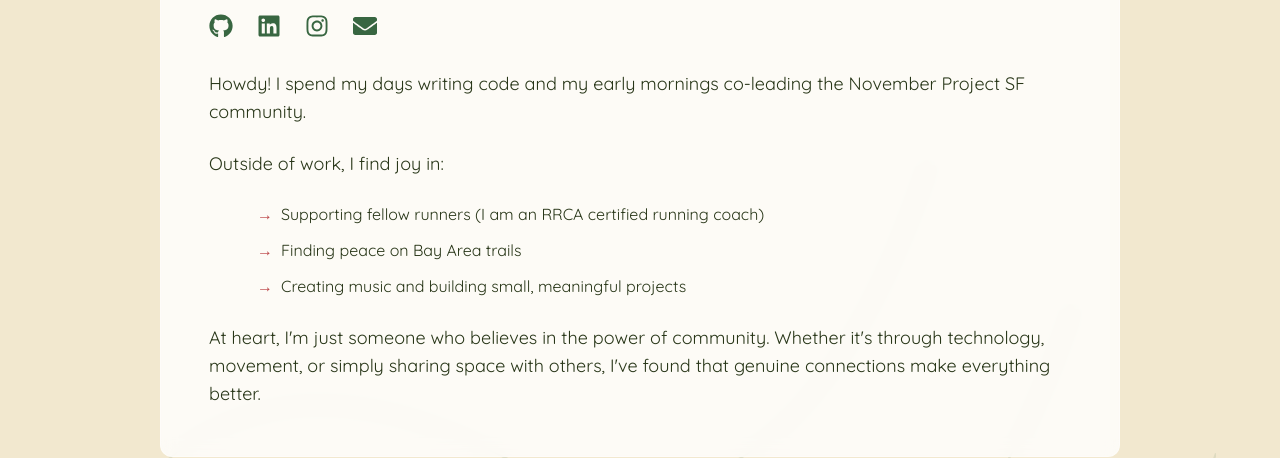
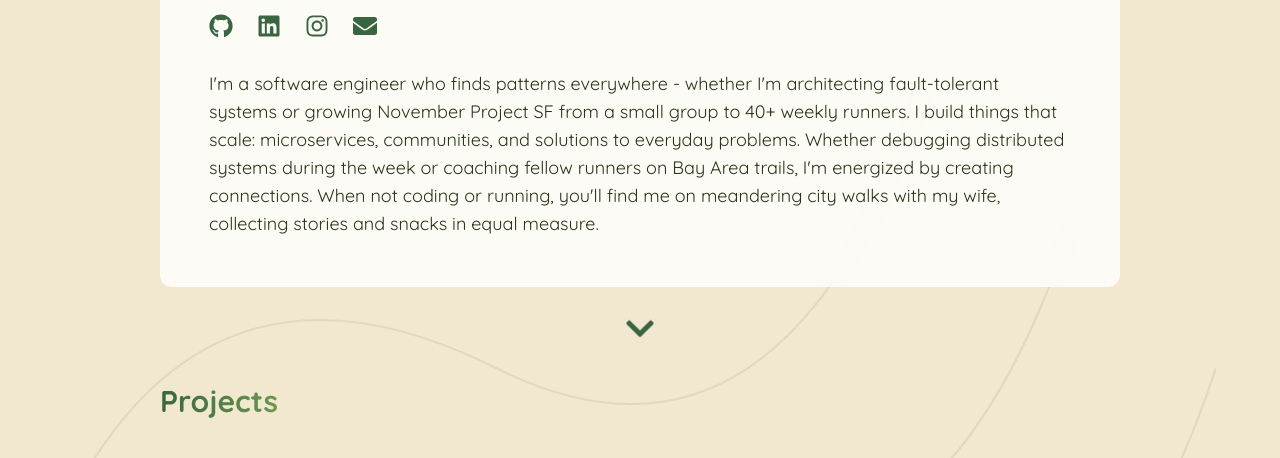
Before and after one commit to butteredxtoast/billkeuth, a Next.js app: page / in a window 1280 px wide. Shown: the part 458-916 px from the top of the page. Built offline with nearby package versions, Linux system fonts and the light colour scheme.

Commit message:
updated text

```diff
--- a/src/app/page.tsx
+++ b/src/app/page.tsx
@@ -93,32 +93,7 @@ export default function Home() {
         </div>
         <div className="prose max-w-none text-foreground font-[Quicksand]">
           <p className="text-lg space-y-6 font-[Quicksand]">
-            Howdy! I spend my days writing code and my early mornings co-leading the November Project SF
-            community.
-          </p>
-          <div className="mt-6 space-y-2">
-            <p className="text-lg font-[Quicksand]">
-              Outside of work, I find joy in:
-            </p>
-            <ul className="list-none space-y-2 ml-4">
-              <li className="flex items-center gap-2">
-                <span className="text-accent">→</span>
-                Supporting fellow runners (I am an RRCA certified running coach)
-              </li>
-              <li className="flex items-center gap-2">
-                <span className="text-accent">→</span>
-                Finding peace on Bay Area trails
-              </li>
-              <li className="flex items-center gap-2">
-                <span className="text-accent">→</span>
-                Creating music and building small, meaningful projects
-              </li>
-            </ul>
-          </div>
-          <p className="text-lg mt-6 font-[Quicksand]">
-            At heart, I&apos;m just someone who believes in the power of community. Whether it&apos;s through
-            technology, movement, or simply sharing space with others, I&apos;ve found that genuine
-            connections make everything better.
+            I'm a software engineer who finds patterns everywhere - whether I'm architecting fault-tolerant systems or growing November Project SF from a small group to 40+ weekly runners. I build things that scale: microservices, communities, and solutions to everyday problems. Whether debugging distributed systems during the week or coaching fellow runners on Bay Area trails, I'm energized by creating connections. When not coding or running, you'll find me on meandering city walks with my wife, collecting stories and snacks in equal measure.
           </p>
         </div>
       </section>
```
